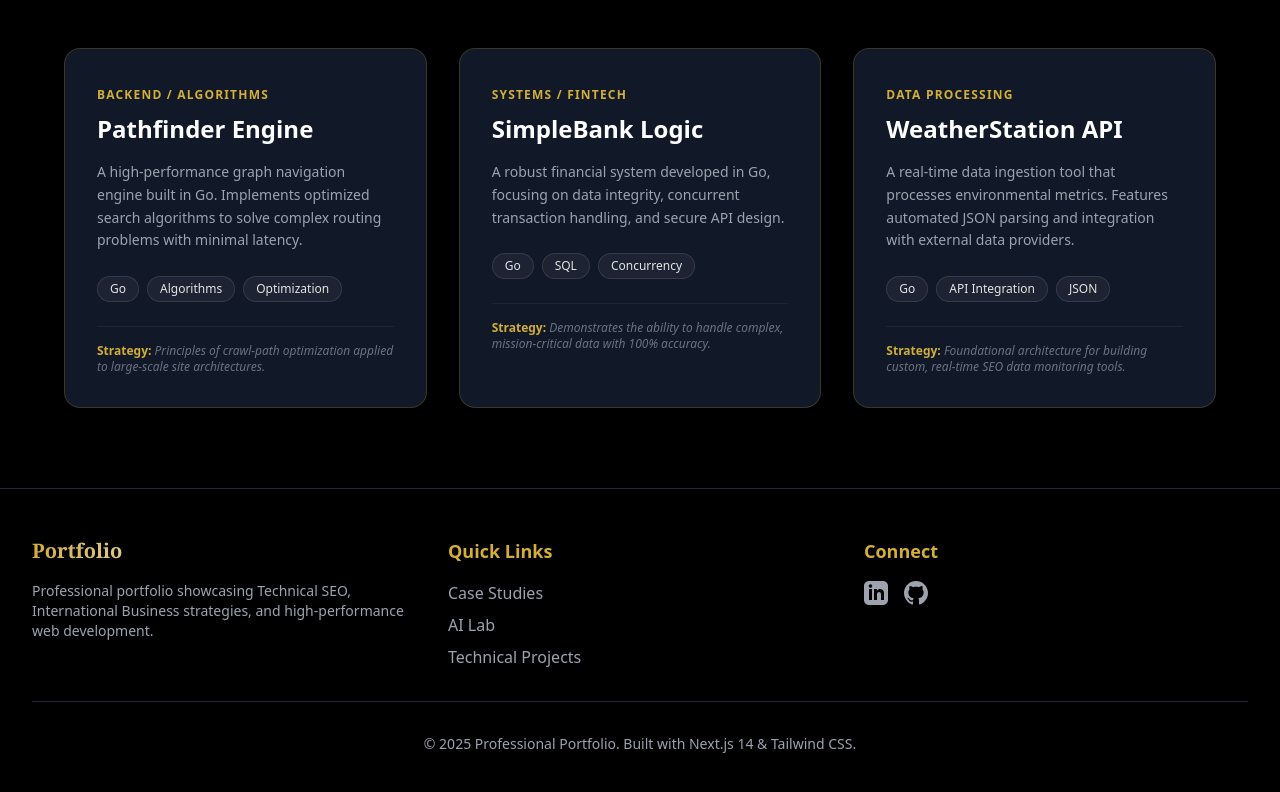
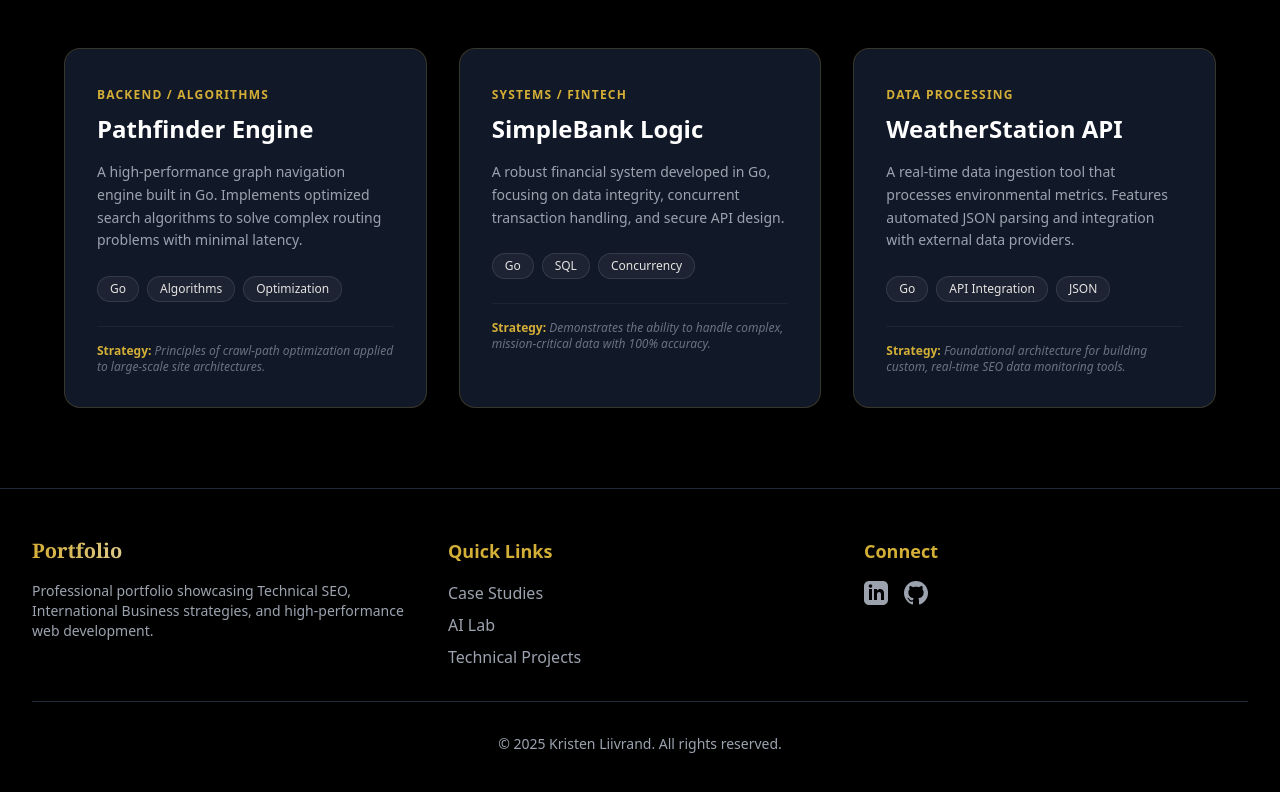
Before and after one commit to KoodLiiv/klportfolio, a Next.js app: page / in a window 1280 px wide. Shown: the part 3220-4012 px from the top of the page. Built offline with nearby package versions, Linux system fonts and the light colour scheme.

Commit message:
footer updated

```diff
--- a/components/Footer.tsx
+++ b/components/Footer.tsx
@@ -67,7 +67,7 @@ export default function Footer() {
         </div>
 
         <div className="mt-8 pt-8 border-t border-gray-800 text-center text-gray-400 text-sm">
-          <p>&copy; {currentYear} Professional Portfolio. Built with Next.js 14 & Tailwind CSS.</p>
+          <p>&copy; {currentYear} Kristen Liivrand. All rights reserved.</p>
         </div>
       </div>
     </footer>
```
